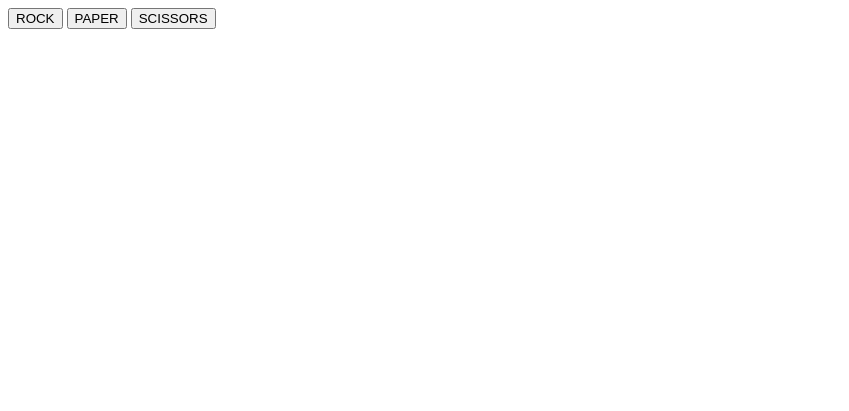
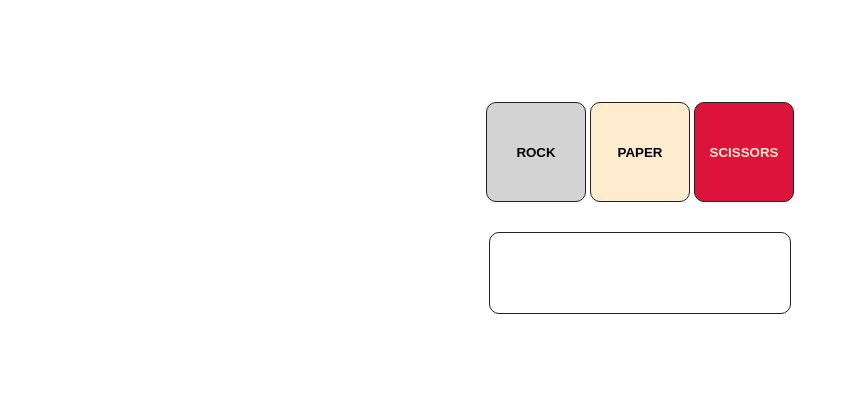
Before and after one commit to TheCodingDragon/odin-rock-paper-scissors, a plain HTML site: page index.html in a window 1280 px wide. Shown: the whole page, without its empty margins (0-849 px from the left). Drawn offline with Linux system fonts and the light colour scheme.

Commit message:
Added Css to center buttons and results div using flexbox. Also added colors for the buttons.

```diff
--- a/index.html
+++ b/index.html
@@ -3,13 +3,19 @@
 <head>
     <meta charset="UTF-8">
     <meta name="viewport" content="width=device-width, initial-scale=1.0">
+    <link rel="stylesheet" href="style.css">
     <title>Rock Paper Scissors</title>
 </head>
 <body>
-    <button id="rock">ROCK</button>
-    <button id="paper">PAPER</button>
-    <button id="scissors">SCISSORS</button>
-    <div class="results"></div>
+    <div class="container">
+        <div class="btns">
+            <button id="rock">ROCK</button>
+            <button id="paper">PAPER</button>
+            <button id="scissors">SCISSORS</button>
+        </div>
+        <div class="results"></div>
+    </div>
+
     <script src="script.js"></script>
 </body>
 </html>
--- /dev/null
+++ b/style.css
@@ -0,0 +1,38 @@
+.container {
+    height: 400px;
+    display: flex;
+    flex-direction: column;
+    justify-content: center;
+    align-items: center;
+    gap: 30px;
+}
+
+button {
+    width: 100px;
+    height: 100px;
+    font-weight: bolder;
+    border: 1px solid #222;
+    border-radius: 10px;
+}
+
+button#rock {
+    background-color: lightgray;
+
+}
+
+button#paper {
+    background-color: blanchedalmond;
+}
+
+button#scissors {
+    background-color: crimson;
+    color: blanchedalmond;
+}
+
+.results {
+    padding: 20px;
+    width: 260px;
+    height: 40px;
+    border: 1px solid #222;
+    border-radius: 10px;
+}
```
